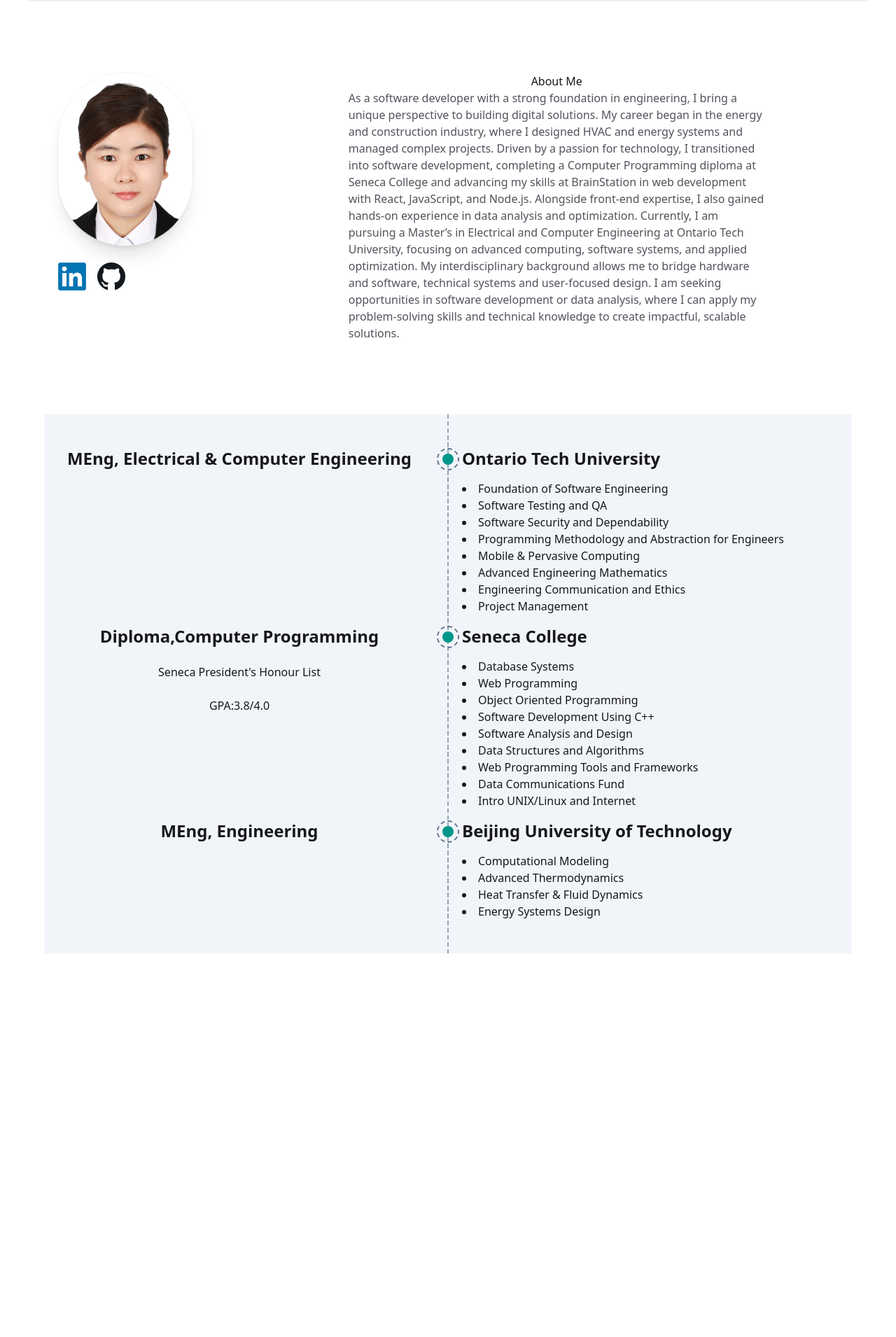
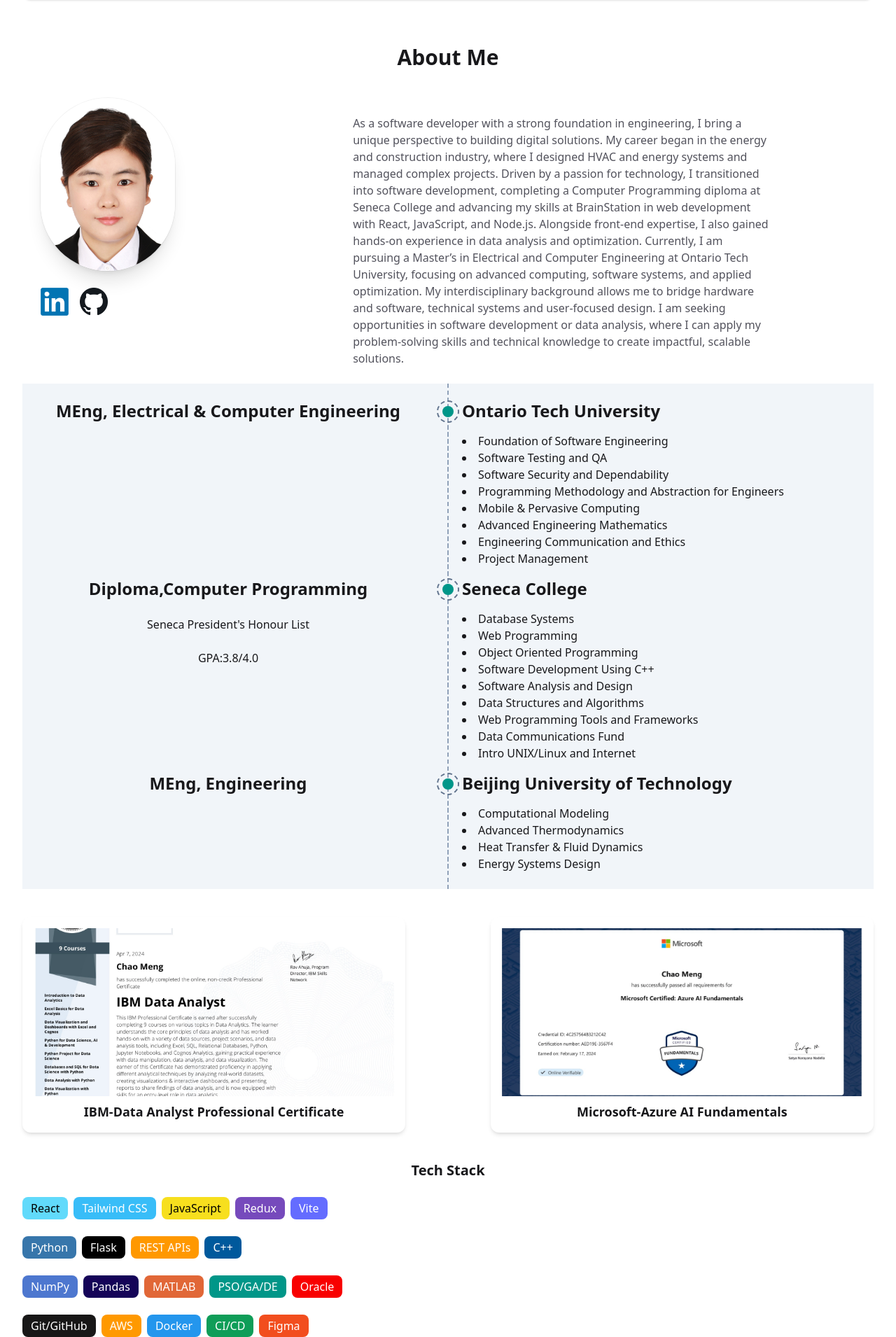
Before and after one commit to Chao-Meng/portfolio-react-tailwind, a React (Vite) app: page /about in a window 1280 px wide. Shown: the part 88-1998 px from the top of the page at 70% size. Before the commit the page ends 1450 px from the top, so only its background shows below. Built offline with nearby package versions, Linux system fonts and the light colour scheme.

Commit message:
modified css space for every page

```diff
--- a/src/Components/About.jsx
+++ b/src/Components/About.jsx
@@ -1,9 +1,11 @@
 export default function About(){
 
     return(
+        <>
         <section className="">
-            <div className="mx-auto max-w-6xl py-10 grid items-start gap-10 grid-cols-[20%_80%]">
-                <div className="flex flex-col gap-6 shrink-0 mx-auto my-16 px-4">
+            <h2 className="text-3xl font-bold mb-10 text-center pt-16"> About Me</h2>
+            <div className="mx-auto max-w-7xl grid items-start gap-10 grid-cols-[20%_80%]">
+                <div className="flex flex-col gap-6 shrink-0 mx-auto px-4">
                     <div className="w-28 sm:w-32 md:w-40 lg:w-48 rounded-full overflow-hidden shadow-xl ring-1 ring-black/5
                         bg-white dark:bg-zinc-900">
                         <img src="./avatar.jpg" alt="avatar" />
@@ -29,10 +31,10 @@ export default function About(){
 
                     </div>
                 </div>
-                <div className="flex flex-col gap-6 max-w-3xl mx-auto my-16 px-4">
+                <div className="flex flex-col gap-6 max-w-3xl mx-auto px-4">
                     <div>
-                    <h3>About Me</h3>
-                    <p className="text-zinc-600 dark:text-zinc-300 max-w-prose text-left space-y-4">As a software developer with a strong foundation in engineering, I bring a unique perspective to building digital solutions. My career began in the energy and construction industry, where I designed HVAC and energy systems and managed complex projects.
+                    {/* <h3 className="text-1xl/tight md:text-2xl/tight font-bold">About Me</h3> */}
+                    <p className="text-zinc-600 dark:text-zinc-300 max-w-prose text-left space-y-4 py-6">As a software developer with a strong foundation in engineering, I bring a unique perspective to building digital solutions. My career began in the energy and construction industry, where I designed HVAC and energy systems and managed complex projects.
 
                         Driven by a passion for technology, I transitioned into software development, completing a Computer Programming diploma at Seneca College and advancing my skills at BrainStation in web development with React, JavaScript, and Node.js. Alongside front-end expertise, I also gained hands-on experience in data analysis and optimization.
 
@@ -43,7 +45,7 @@ export default function About(){
                 </div>
             </div>
 
-            <div className="relative mx-auto max-w-6xl  bg-slate-100 dark:bg-slate-900  dark:text-white-600 py-10 grid items-center " >
+            <div className="relative mx-auto max-w-7xl  bg-slate-100 dark:bg-slate-900  dark:text-white-600 py-4 grid items-center " >
 
                 <div className="hidden md:block absolute left-1/2 top-0 h-full w-px -translate-x-1/2 border-l-2 border-dashed border-slate-400 z-0" />
                     <div className="hidden md:block absolute left-1/2 top-0 h-full w-px -translate-x-1/2 border-l-2 border-dashed border-slate-400 z-0" />
@@ -129,8 +131,67 @@ export default function About(){
                         </div>
                 </div>
 
+            </div>
 
+              <div className="flex justify-between gap-10 py-10 ">
+                <div className="rounded-xl shadow-md w-[45%] shrink-0 bg-white p-4 ">
+                    <div className="h-60">
+                        <a href="https://www.coursera.org/account/accomplishments/professional-cert/JUYJTXXFXG46" target="_blank" rel="noopener noreferrer">
+                        <img className="w-full h-full object-cover object-center" src="./IBM-DataAnapysis.png" alt="IBM-Data Analyst Professional Certificate" /></a>
+                    </div>
+                    <h3 className="mt-2 text-lg font-semibold dark:text-zinc-600">IBM-Data Analyst Professional Certificate </h3>
+                </div>
+                <div className="rounded-xl shadow-md w-[45%] shrink-0 bg-white p-4">
+                <div className="h-60">
+                    <a href="https://learn.microsoft.com/en-us/users/chaomeng-9095/credentials/4c257564b3212c42?ref=https%3A%2F%2Fwww.linkedin.com%2F " target="_blank" rel="noopener noreferrer">
+                        <img className="w-full h-full object-cover object-center" src="./AI-foundation.png" alt="Microsoft-Azure AI Fundamentals" /></a>
+                    </div>
+                    <h3 className="mt-2 text-lg font-semibold dark:text-zinc-600">Microsoft-Azure AI Fundamentals</h3>
+                </div>
             </div>
+
+
+            <div className="space-y-6">
+                <h3 className="text-xl font-bold">Tech Stack</h3>
+
+                {/* Frontend */}
+                <div className="flex flex-wrap gap-2">
+                    <span className="px-3 py-1 rounded-lg text-white" style={{background:'#61DAFB', color:'#000'}}>React</span>
+                    <span className="px-3 py-1 rounded-lg text-white" style={{background:'#38BDF8'}}>Tailwind CSS</span>
+                    <span className="px-3 py-1 rounded-lg text-black" style={{background:'#F7DF1E'}}>JavaScript</span>
+                    <span className="px-3 py-1 rounded-lg text-white" style={{background:'#764ABC'}}>Redux</span>
+                    <span className="px-3 py-1 rounded-lg text-white" style={{background:'#646CFF'}}>Vite</span>
+                </div>
+
+                {/* Backend */}
+                <div className="flex flex-wrap gap-2">
+                    <span className="px-3 py-1 rounded-lg text-white" style={{background:'#3776AB'}}>Python</span>
+                    <span className="px-3 py-1 rounded-lg text-white" style={{background:'#000000'}}>Flask</span>
+                    <span className="px-3 py-1 rounded-lg text-white" style={{background:'#FF9800'}}>REST APIs</span>
+                    <span className="px-3 py-1 rounded-lg text-white" style={{background:'#00599C'}}>C++</span>
+
+                </div>
+
+                {/* Data & Optimization */}
+                <div className="flex flex-wrap gap-2">
+                    <span className="px-3 py-1 rounded-lg text-white" style={{background:'#4D77CF'}}>NumPy</span>
+                    <span className="px-3 py-1 rounded-lg text-white" style={{background:'#150458'}}>Pandas</span>
+                    <span className="px-3 py-1 rounded-lg text-white" style={{background:'#E16737'}}>MATLAB</span>
+                    <span className="px-3 py-1 rounded-lg text-white" style={{background:'#009688'}}>PSO/GA/DE</span>
+                    <span className="px-3 py-1 rounded-lg text-white" style={{background:'#F80000'}}>Oracle</span>
+                </div>
+
+                {/* Cloud & Tools */}
+                <div className="flex flex-wrap gap-2">
+                    <span className="px-3 py-1 rounded-lg text-white" style={{background:'#181717'}}>Git/GitHub</span>
+                    <span className="px-3 py-1 rounded-lg text-white" style={{background:'#FF9900'}}>AWS</span>
+                    <span className="px-3 py-1 rounded-lg text-white" style={{background:'#2496ED'}}>Docker</span>
+                    <span className="px-3 py-1 rounded-lg text-white" style={{background:'#0F9D58'}}>CI/CD</span>
+                    <span className="px-3 py-1 rounded-lg text-white" style={{background:'#F24E1E'}}>Figma</span>
+                </div>
+            </div>
+
         </section>
+        </>
     )
 }
--- a/src/Components/Footer.jsx
+++ b/src/Components/Footer.jsx
@@ -0,0 +1,9 @@
+export default function Footer(){
+
+    return (
+        <footer className="text-center py-6 text-sm text-zinc-500 dark:text-zinc-400">
+  © 2025 Athena Meng · Built with React & Tailwind
+</footer>
+
+    )
+}
--- a/src/Components/Hero.jsx
+++ b/src/Components/Hero.jsx
@@ -1,6 +1,7 @@
+
 export default function Hero() {
   return (
-    <section className="mx-auto max-w-6xl  py-16 grid items-center gap-10 md:grid-cols-2">
+    <section className="mx-auto max-w-7xl  py-16 grid items-center gap-10 md:grid-cols-2">
       {/* for sub-elements in this div */}
       <div className="space-y-6">
         <p className="text-sm tracking-widest text-teal-600">WELCOME</p>
@@ -22,7 +23,7 @@ export default function Hero() {
             href="mailto:cmeng036@gmail.com"
             className="inline-flex items-center px-4 py-2 rounded-xl border border-zinc-300 dark:border-zinc-600"
           >
-            Contact
+            Hire Me
           </a>
         </div>
       </div>
--- a/src/Components/Home.jsx
+++ b/src/Components/Home.jsx
@@ -1,6 +1,8 @@
 import Hero from "./Hero.jsx";
 import Experience from "./Experience.jsx";
 import Projects from "./Projects.jsx";
+import About from "./About.jsx";
+import Footer from "./Footer.jsx";
 export default function Home(){
 
     return(
@@ -8,6 +10,8 @@ export default function Home(){
         <Hero />
         <Experience />
         <Projects />
+        <About />
+        <Footer />
         </>
     )
 
--- a/src/Components/Navbar.jsx
+++ b/src/Components/Navbar.jsx
@@ -12,7 +12,7 @@ export default function Navbar({ dark, setDark }) {
           <NavLink to="/experience" className={({isActive}) => isActive ? "text-teal-600" : "hover:text-teal-600"}>Experience</NavLink>
           <NavLink to="/projects" className={({isActive}) => isActive ? "text-teal-600" : "hover:text-teal-600"}>Projects</NavLink>
           <NavLink to="/about" className={({isActive}) => isActive ? "text-teal-600" : "hover:text-teal-600"}>About</NavLink>
-          <NavLink to="/contact" className={({isActive}) => isActive ? "text-teal-600" : "hover:text-teal-600"}>Contact</NavLink>
+          {/* <NavLink to="/contact" className={({isActive}) => isActive ? "text-teal-600" : "hover:text-teal-600"}>Contact</NavLink> */}
         </div>
         <button
           onClick={() => setDark(!dark)}
--- a/src/Components/Projects.jsx
+++ b/src/Components/Projects.jsx
@@ -1,7 +1,9 @@
 export default function Projects(){
 
     return(
-        <section className="overflow-x-auto flex nowrap gap-6 py-10 ">
+        <>
+        <h2 className="text-3xl font-bold mb-10 text-center pt-16"> My Related Works</h2>
+        <section className="overflow-x-auto flex nowrap gap-6  ">
             <div className="rounded-xl shadow-md w-[40%] shrink-0 bg-white p-4 ">
                 <div className="h-60">
                     <img className="w-full h-full object-cover object-center" src="./sensor-placement.png" alt="sensor-placement" />
@@ -31,5 +33,6 @@ export default function Projects(){
                 <p className="text-sm text-gray-600">Web Application</p>
             </div>
         </section>
+        </>
     )
 }
```
Also changed, not shown: src/Components/Experience.jsx (+3 -5 lines), public/AI-foundation.png (added), public/IBM-DataAnapysis.png (added).
